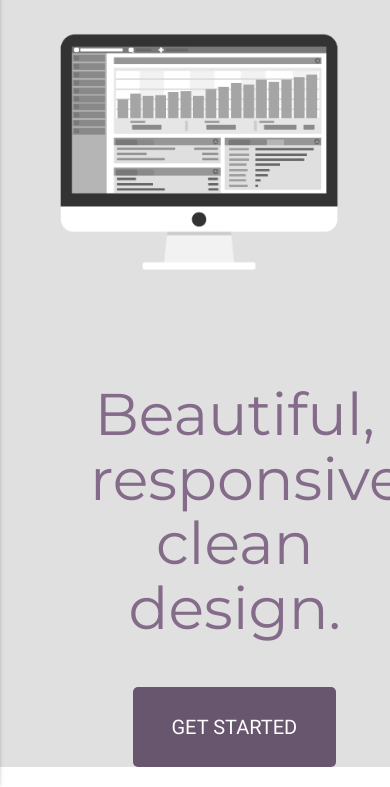
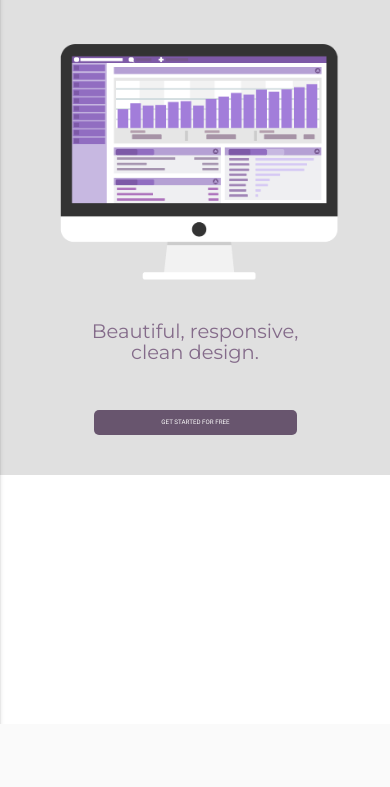
Before and after one commit to audererm/aubrown, a PHP site: page / in a window 390 px wide; the page is wider, and only the part inside the window is pictured. Shown: the part 120-907 px from the top of that part. After the commit the page ends 844 px from the top of that part, so only its background shows below. Run offline with PHP 8.4, Linux system fonts and the light colour scheme; some libraries are stand-ins or nearby versions.

Commit message:
made more responsive

```diff
--- a/css/style.css
+++ b/css/style.css
@@ -1,21 +1,20 @@
 .hero {
-  padding-top: 10px; }
-  .hero .slogan {
-    padding-top: 55px;
-    padding-left: 90px; }
+  padding-top: 40px;
+  padding-bottom: 40px; }
   .hero .slogan h1 {
+    font-size: 5vw;
     font-family: Montserrat, sans-serif;
     color: #846b8a;
     text-align: center; }
   .hero .slogan .btn-flat {
     color: white;
     background-color: #68556e;
-      font-size: 20px;
-      width: 70%;
-      height: 80px;
+    font-size: 1.6vw;
+    width: 55%;
+    height: 6.5vw;
     position: relative;
     display: inline-block;
-      line-height: 80px;
+    line-height: 6.5vw;
     vertical-align: middle;
     text-align: center;
     -moz-border-radius: 5px;
@@ -23,9 +22,8 @@
     border-radius: 5px;
     /* future proofing */
     -khtml-border-radius: 5px;
-      /* for old Konqueror browsers */ }
-  .hero img {
-    filter: grayscale(100%); }
+    /* for old Konqueror browsers */
+    transition: 0; }
 
 .nav-wrapper {
   padding: 0 24px; }
--- a/css/style.scss
+++ b/css/style.scss
@@ -7,11 +7,11 @@ $mont: Montserrat, sans-serif;
 $nav-height: 120px;
 
 .hero {
-    padding-top: 10px;
+    padding-top: 40px;
+    padding-bottom: 40px;
     .slogan {
-      padding-top: 55px;
-      padding-left: 90px;
       h1 {
+        font-size: 5vw;
         font-family: $mont;
         color: $lightpurple;
         text-align: center;
@@ -19,12 +19,12 @@ $nav-height: 120px;
       .btn-flat {
         color: white;
         background-color: $darkpurple;
-        font-size: 20px;
-        width: 70%;
-        height: 80px;
+        font-size: 1.6vw;
+        width: 55%;
+        height: 6.5vw;
         position: relative;
         display: inline-block;
-        line-height: 80px;
+        line-height: 6.5vw;
         vertical-align: middle;
         text-align: center;
         -moz-border-radius: 5px;
@@ -32,10 +32,8 @@ $nav-height: 120px;
         border-radius: 5px; /* future proofing */
         -khtml-border-radius: 5px; /* for old Konqueror browsers */
         //margin-left: 50px;
+        transition: 0;
       }
-    }
-    img {
-      filter: grayscale(100%);
     }
 }
 
--- a/index.html
+++ b/index.html
@@ -29,12 +29,12 @@
         </div>
     </nav>
     <div class="grey lighten-2">
-        <div class="hero row col s12">
-            <div class="col s12 m7" style="float: right;">
+        <div class="hero row">
+            <div class="col s12 l6" style="float: right;">
                 <img src="computer.png" class="responsive-img">
             </div>
-            <div class="slogan col m5 s12">
-                <h1>Beautiful, responsive, clean design.</h1>
+            <div class="slogan col s12 l6">
+                <h1>Beautiful, responsive,<br>clean design.</h1>
                 <h2></h2>
                 <br>
                 <div class="center">
```
Also changed, not shown: computer.png, 1 other file. Lines whose indentation alone changed are shown as unchanged.
